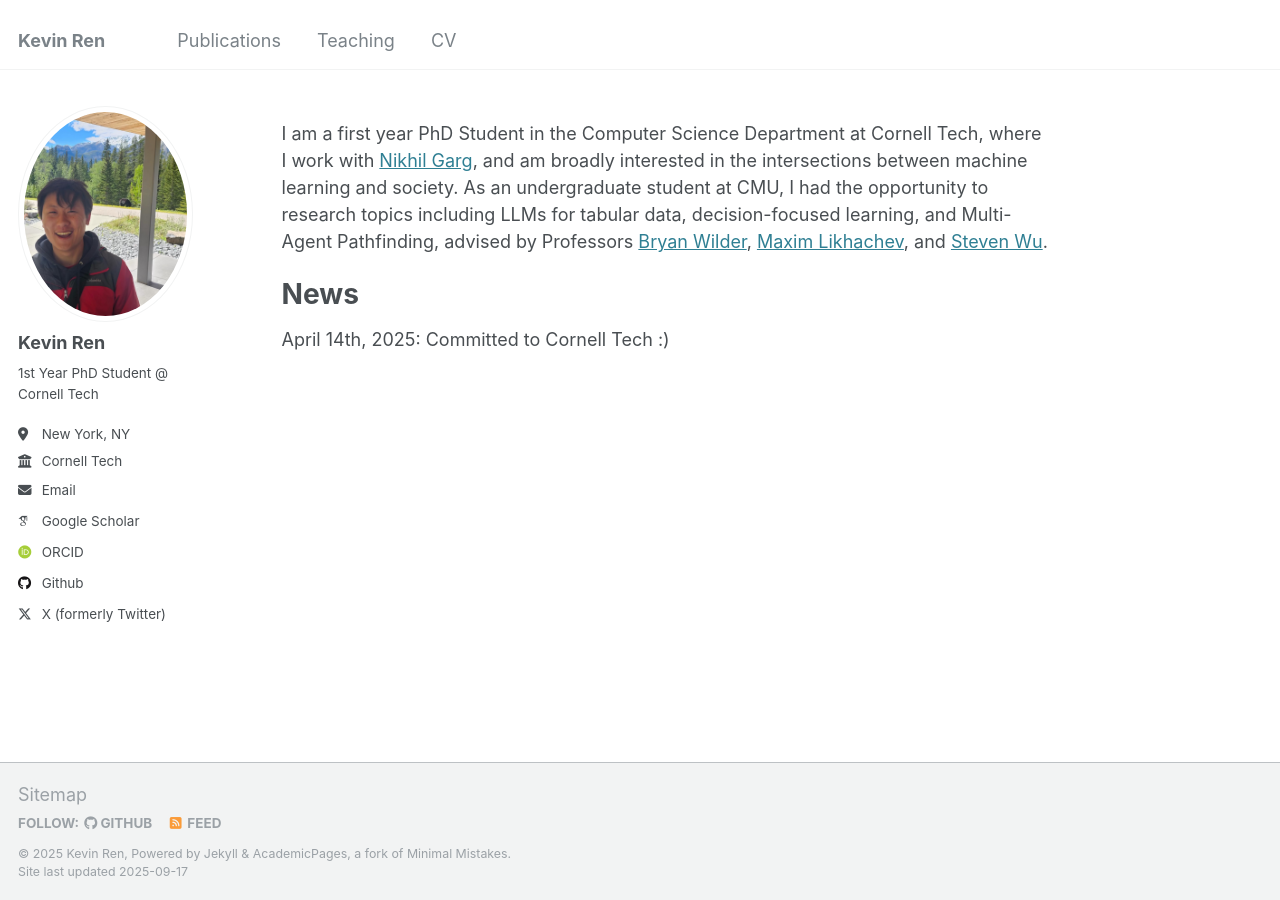
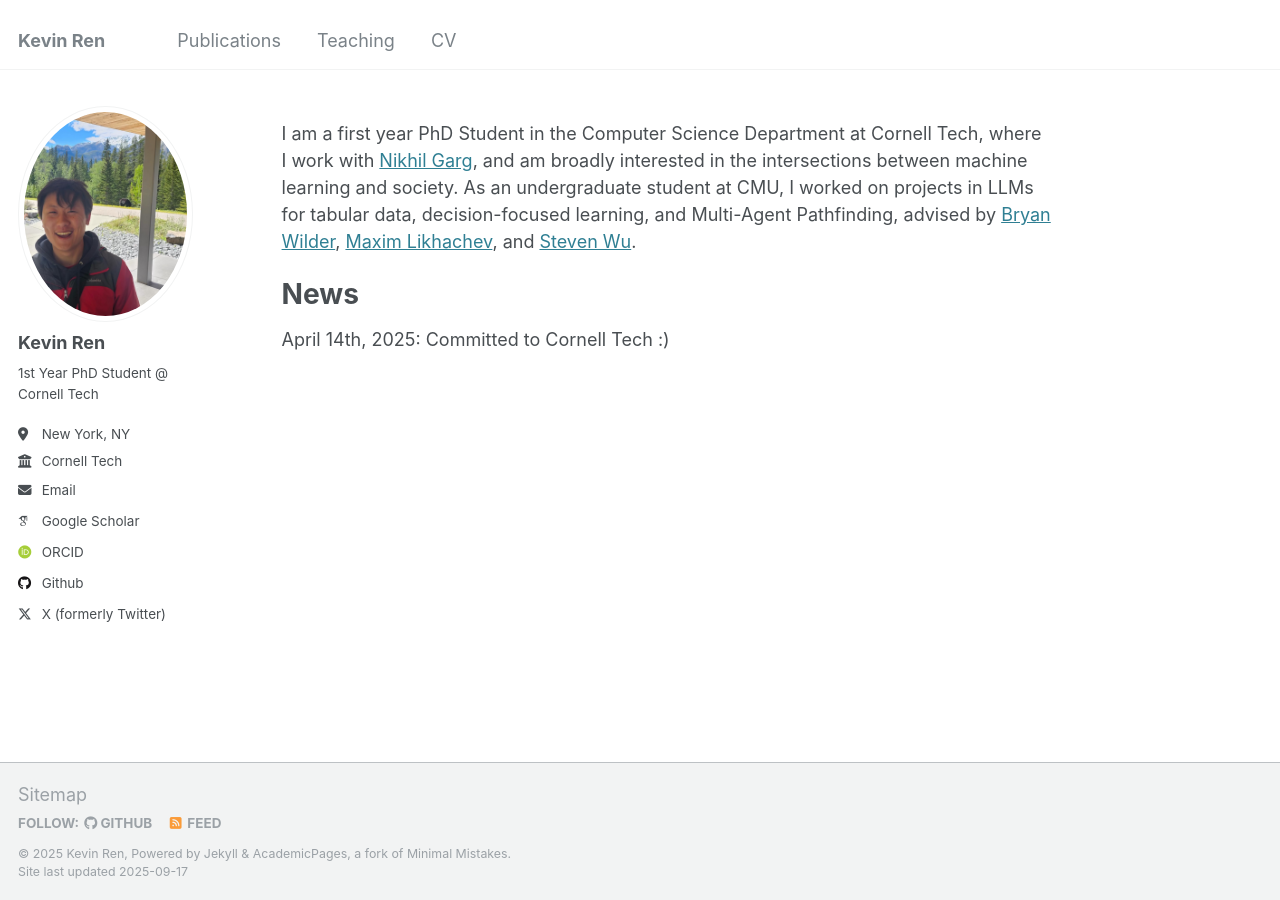
Before and after one commit to renkevin9/renkevin9.github.io, a Jekyll site: the page built from _pages/about.md, in a window 1280 px wide. Built offline with Jekyll 4.4.1, drawn with Linux system fonts in a browser that asks for light colours; some web fonts are replaced.

Commit message:
update bio

```diff
--- a/_pages/about.md
+++ b/_pages/about.md
@@ -7,7 +7,7 @@ redirect_from:
   - /about.html
 ---
 
-I am a first year PhD Student in the Computer Science Department at Cornell Tech, where I work with <a href="https://gargnikhil.com/">Nikhil Garg</a>, and am broadly interested in the intersections between machine learning and society. As an undergraduate student at CMU, I had the opportunity to research topics including LLMs for tabular data, decision-focused learning, and Multi-Agent Pathfinding, advised by Professors <a href="https://bryanwilder.github.io/">Bryan Wilder</a>, <a href="https://www.cs.cmu.edu/~maxim/">Maxim Likhachev</a>, and <a href="https://zstevenwu.com/">Steven Wu</a>.
+I am a first year PhD Student in the Computer Science Department at Cornell Tech, where I work with <a href="https://gargnikhil.com/">Nikhil Garg</a>, and am broadly interested in the intersections between machine learning and society. As an undergraduate student at CMU, I worked on projects in LLMs for tabular data, decision-focused learning, and Multi-Agent Pathfinding, advised by <a href="https://bryanwilder.github.io/">Bryan Wilder</a>, <a href="https://www.cs.cmu.edu/~maxim/">Maxim Likhachev</a>, and <a href="https://zstevenwu.com/">Steven Wu</a>.
 
 <h1>News</h1>
 
```
